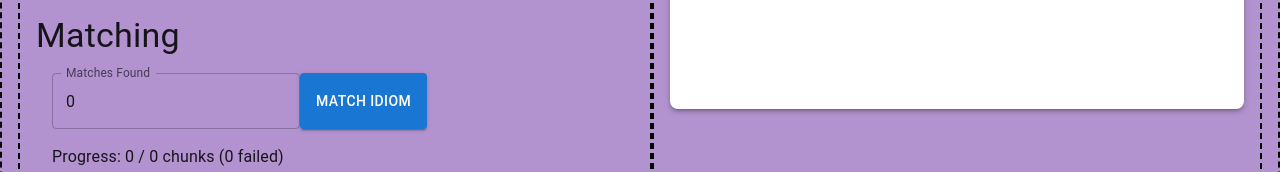
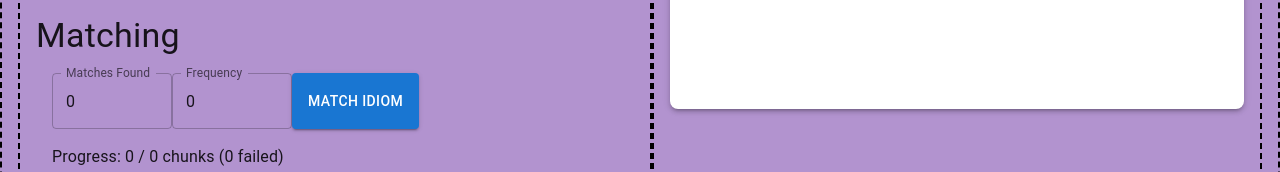
Before and after one commit to evanshaped/portfolio_frontend, a React (Vite) app: page / in a window 1280 px wide. Shown: the part 589-761 px from the top of the page. Built offline with nearby package versions, Linux system fonts and the light colour scheme; no server answers.

Commit message:
Include frequency of pattern matching in search status

```diff
--- a/src/pages/search_page/ChartPage.jsx
+++ b/src/pages/search_page/ChartPage.jsx
@@ -17,12 +17,16 @@ export default function ChartPage() {
         'progress': 0,
         'created_at': '',
     }
+    const defaultMatchInfo = {
+        'total_matches': 0,
+        'frequency': 0.0000,
+    }
     const [corpusSelectValue, setCorpusSelectValue] = useState(null)
     const [corpusSelectHelperText, setCorpusSelectHelperText] = useState('')
     const [corpusSelectError, setCorpusSelectError] = useState(false)
     const [isCustomIdiom, setIsCustomIdiom] = useState(false)
     const [searchErrorText, setSearchErrorText] = useState("")
-    const [idiomMatches, setIdiomMatches] = useState(0)
+    const [matchInfo, setMatchInfo] = useState(defaultMatchInfo)
     const [ searchId, setSearchId] = useState(null)
     const [searchStatus, setSearchStatus] = useState(defaultSearchStatus)
     const [matchIds, setMatchIds] = useState([])
@@ -62,7 +66,7 @@ export default function ChartPage() {
         }
 
         setSearchStatus(defaultSearchStatus)
-        setIdiomMatches(0)
+        setMatchInfo(defaultMatchInfo)
         setMatchIds([])
 
         axiosInstanceIdioms.post('start_search/', data).then((response) => {
@@ -73,7 +77,7 @@ export default function ChartPage() {
         }).catch((error) => {
             console.error(error)
             setSearchId("")
-            setIdiomMatches("error")
+            setMatchInfo({'total_matches': 'error', 'frequency': 'error'})
         })
     }
 
@@ -92,7 +96,11 @@ export default function ChartPage() {
                 const status = response.data
 
                 setSearchStatus(reduceSearchStatus(status))
-                setIdiomMatches(status.total_matches || 0)
+                const newMatchInfo = {
+                    'total_matches': status.total_matches || 0,
+                    'frequency': status.frequency || 0.0000,
+                }
+                setMatchInfo(newMatchInfo)
                 if (include_match_ids) {
                     setMatchIds(status["match_ids"])
                 }
@@ -171,8 +179,16 @@ export default function ChartPage() {
                     <TextField
                         id="matches-found"
                         label="Matches Found"
-                        value={idiomMatches}
+                        value={matchInfo.total_matches}
                         slotProps={{ input: { readOnly: true, }, }}
+                        sx = {{ 'maxWidth': 120, }}
+                    />
+                    <TextField
+                        id="frequency"
+                        label="Frequency"
+                        value={matchInfo.frequency}
+                        slotProps={{ input: { readOnly: true, }, }}
+                        sx = {{ 'maxWidth': 120, }}
                     />
                     <Button
                         variant="contained"
```
